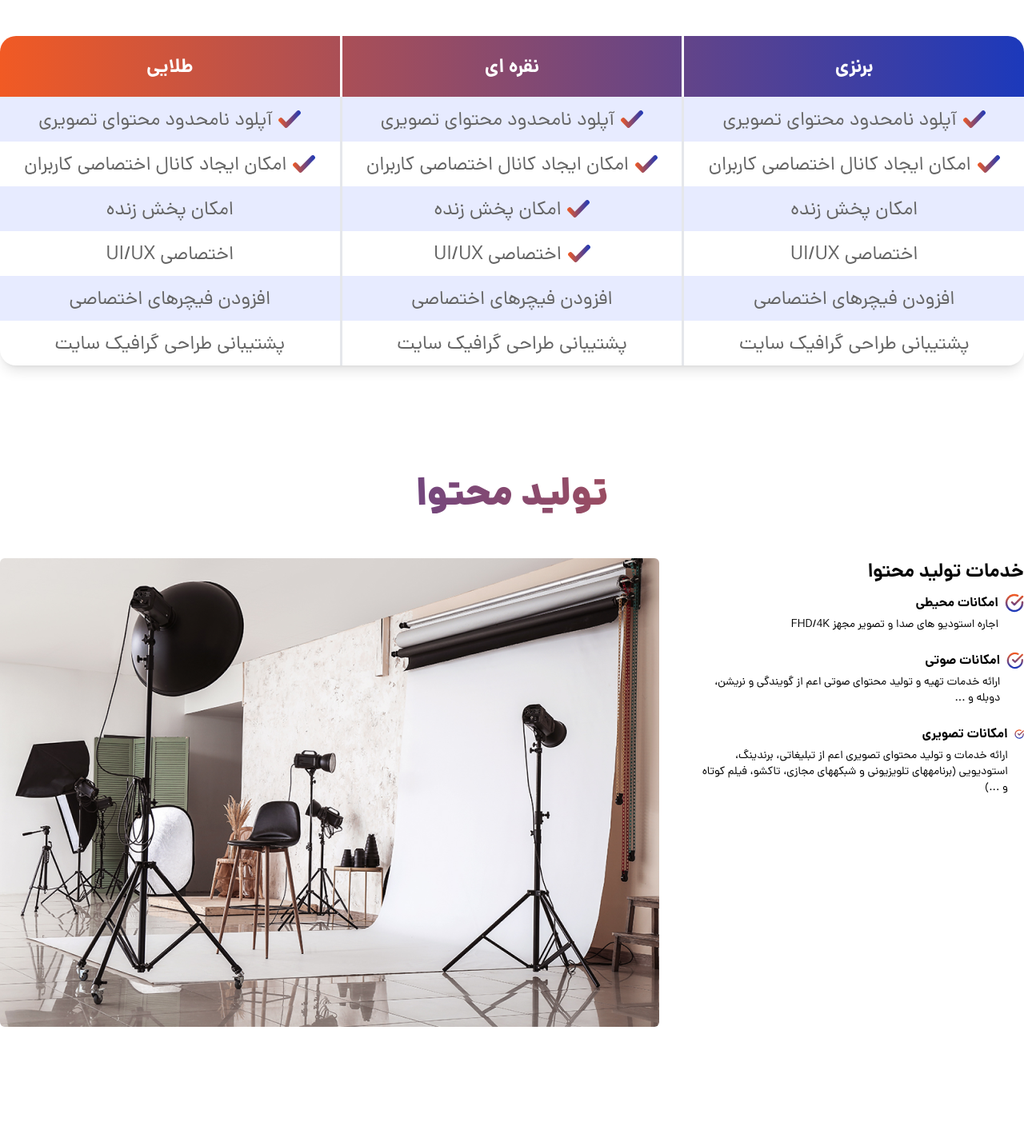
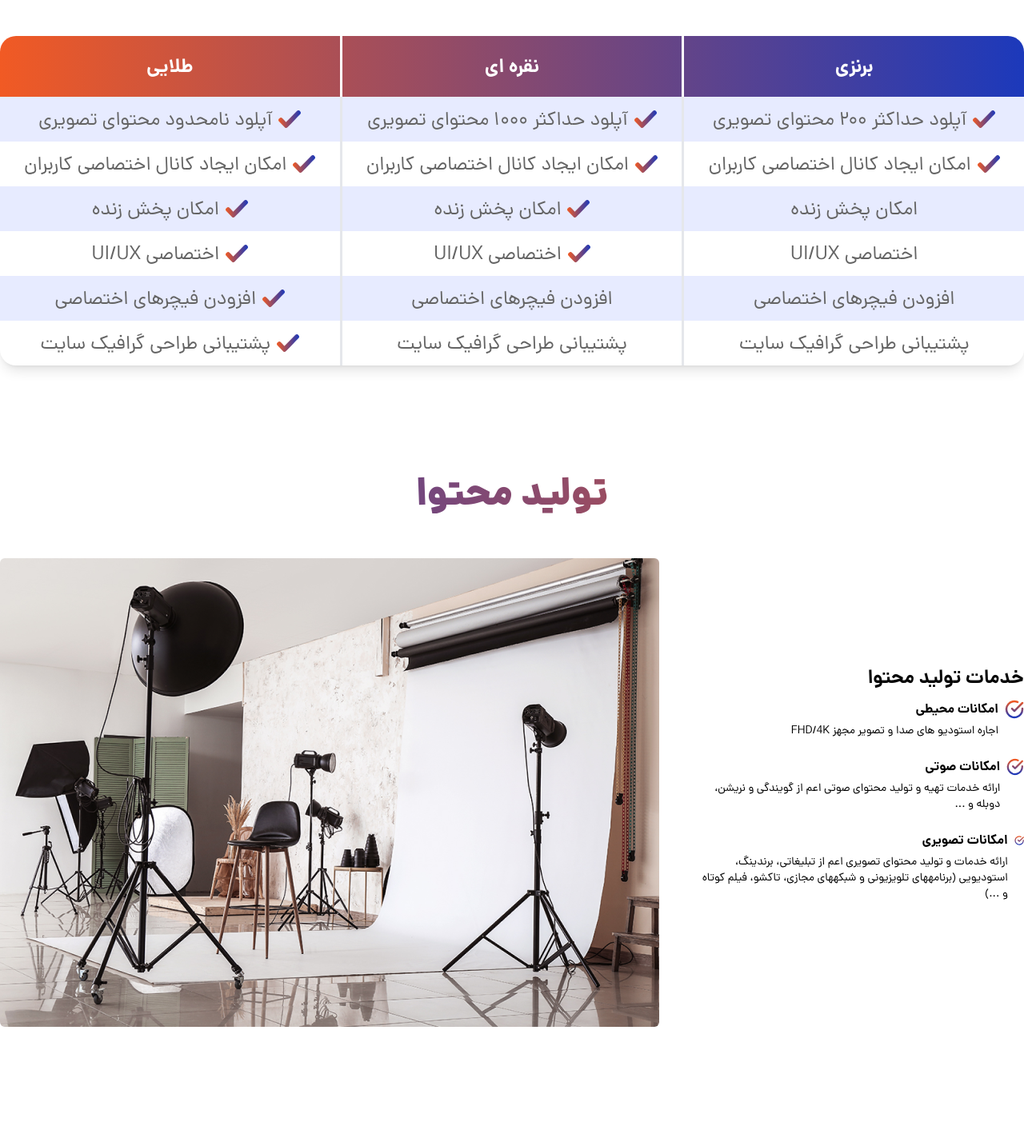
Before and after one commit to MehdiFarshbaf/nama-dideh, a React (Create React App) app: page / in a window 1280 px wide. Shown: the part 2220-3648 px from the top of the page at 80% size. Built offline with nearby package versions, Linux system fonts and the light colour scheme.

Commit message:
change plans

```diff
--- a/src/components/home/ContentProduction.jsx
+++ b/src/components/home/ContentProduction.jsx
@@ -17,7 +17,7 @@ const ContentProduction = () => {
         <section className="w-full flex  justify-center mb-36 sm:mb-14" ref={titleRef}>
             <div className="inside flex flex-col justify-center">
                 <p className="title-home">تولید محتوا</p>
-                <div className="w-full flex justify-center items-start mt-14 sm:mt-5 gap-[50px] md:flex-col">
+                <div className="w-full flex justify-center items-center mt-14 sm:mt-5 gap-[50px] md:flex-col">
                     <img src={contentImage} alt="content" className='object-cover rounded-md w-[824px] xl:w-[50%] md:w-full md:h-[423px]'/>
                     <div>
                         {/* <p className='rtl mb-9 text-black font-normal text-sm text-justify'>لورم ایپسوم متن ساختگی با
--- a/src/data/fakeData.js
+++ b/src/data/fakeData.js
@@ -50,7 +50,7 @@ export const FacilitiesList = [
     {id: 4, title: 'طراحی ریسپانسیو', icon: <MobileIcon/>}
 ]
 export const planOne = [
-    {id: 0, facility: 'آپلود نامحدود محتوای تصویری', state: true},
+    {id: 0, facility: 'آپلود حداکثر ۲۰۰ محتوای تصویری', state: true},
     {id: 1, facility: 'امکان ایجاد کانال اختصاصی کاربران', state: true},
     {id: 2, facility: 'امکان پخش زنده', state: false},
     {id: 3, facility: 'UI/UX اختصاصی ', state: false},
@@ -58,7 +58,7 @@ export const planOne = [
     {id: 5, facility: 'پشتیبانی طراحی گرافیک سایت', state: false}
 ]
 export const planTwo = [
-    {id: 0, facility: 'آپلود نامحدود محتوای تصویری', state: true},
+    {id: 0, facility: 'آپلود حداکثر ۱۰۰۰ محتوای تصویری', state: true},
     {id: 1, facility: 'امکان ایجاد کانال اختصاصی کاربران', state: true},
     {id: 2, facility: 'امکان پخش زنده', state: true},
     {id: 3, facility: 'UI/UX اختصاصی ', state: true},
@@ -68,8 +68,8 @@ export const planTwo = [
 export const planThree = [
     {id: 0, facility: 'آپلود نامحدود محتوای تصویری', state: true},
     {id: 1, facility: 'امکان ایجاد کانال اختصاصی کاربران', state: true},
-    {id: 2, facility: 'امکان پخش زنده', state: false},
-    {id: 3, facility: 'UI/UX اختصاصی ', state: false},
-    {id: 4, facility: 'افزودن فیچرهای اختصاصی', state: false},
-    {id: 5, facility: 'پشتیبانی طراحی گرافیک سایت', state: false}
+    {id: 2, facility: 'امکان پخش زنده', state: true},
+    {id: 3, facility: 'UI/UX اختصاصی ', state: true},
+    {id: 4, facility: 'افزودن فیچرهای اختصاصی', state: true},
+    {id: 5, facility: 'پشتیبانی طراحی گرافیک سایت', state: true}
 ]
```
